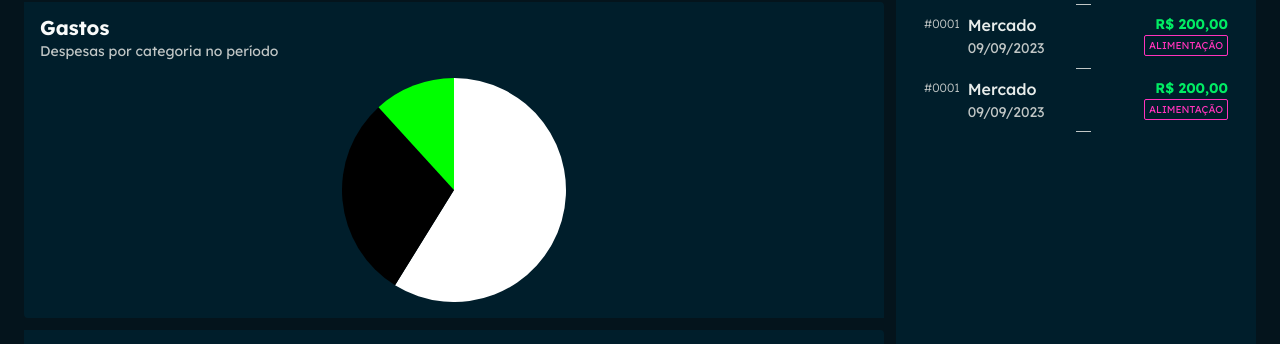
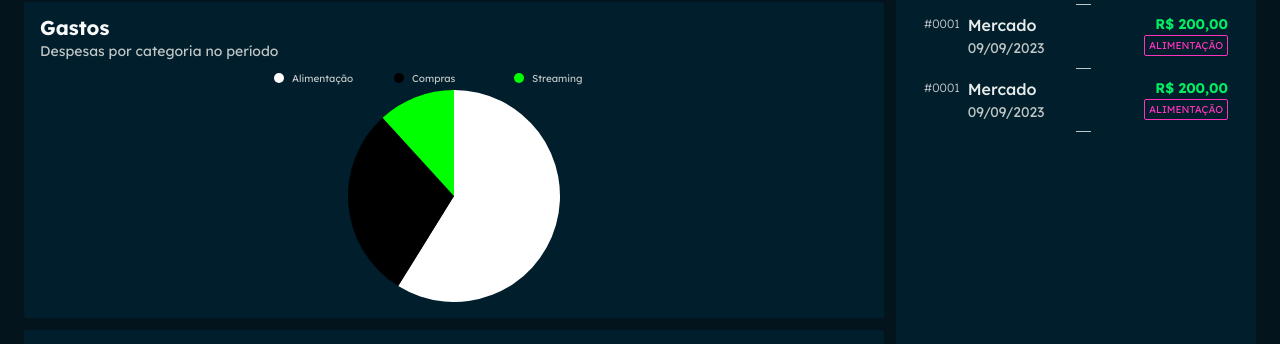
Before and after one commit to mfjaconis/devclub-devbills-interface-front, a React (Vite) app: page / in a window 1280 px wide. Shown: the part 262-606 px from the top of the page. Built offline with nearby package versions, Linux system fonts and the light colour scheme.

Commit message:
criando grafico de gastos com nivo/pie  primeira parte ajustando a exibição das legendas

```diff
--- a/src/components/categories-pie-chart/index.tsx
+++ b/src/components/categories-pie-chart/index.tsx
@@ -1,6 +1,7 @@
 import { ResponsivePie } from "@nivo/pie";
 import { useMemo } from "react";
 import { theme } from "../../styles/theme";
+import { formatCurrency } from "../../utils/format-currency";
 
 const apiData = [
 	{
@@ -50,7 +51,8 @@ export function CategoriesPieChart() {
 			enableArcLabels={false}
 			enableArcLinkLabels={false}
 			colors={({ data }) => data.color}
-			margin={{ top: 8 }}
+			margin={{ top: 20 }}
+			valueFormat={formatCurrency}
 			theme={{
 				text: {
 					fontFamily: "Lexend",
@@ -73,7 +75,7 @@ export function CategoriesPieChart() {
 					direction: "row",
 					justify: false,
 					translateX: 0,
-					translateY: -28,
+					translateY: -20,
 					itemWidth: 120,
 					itemHeight: 16,
 					itemTextColor: theme.colors.neutral,
```
